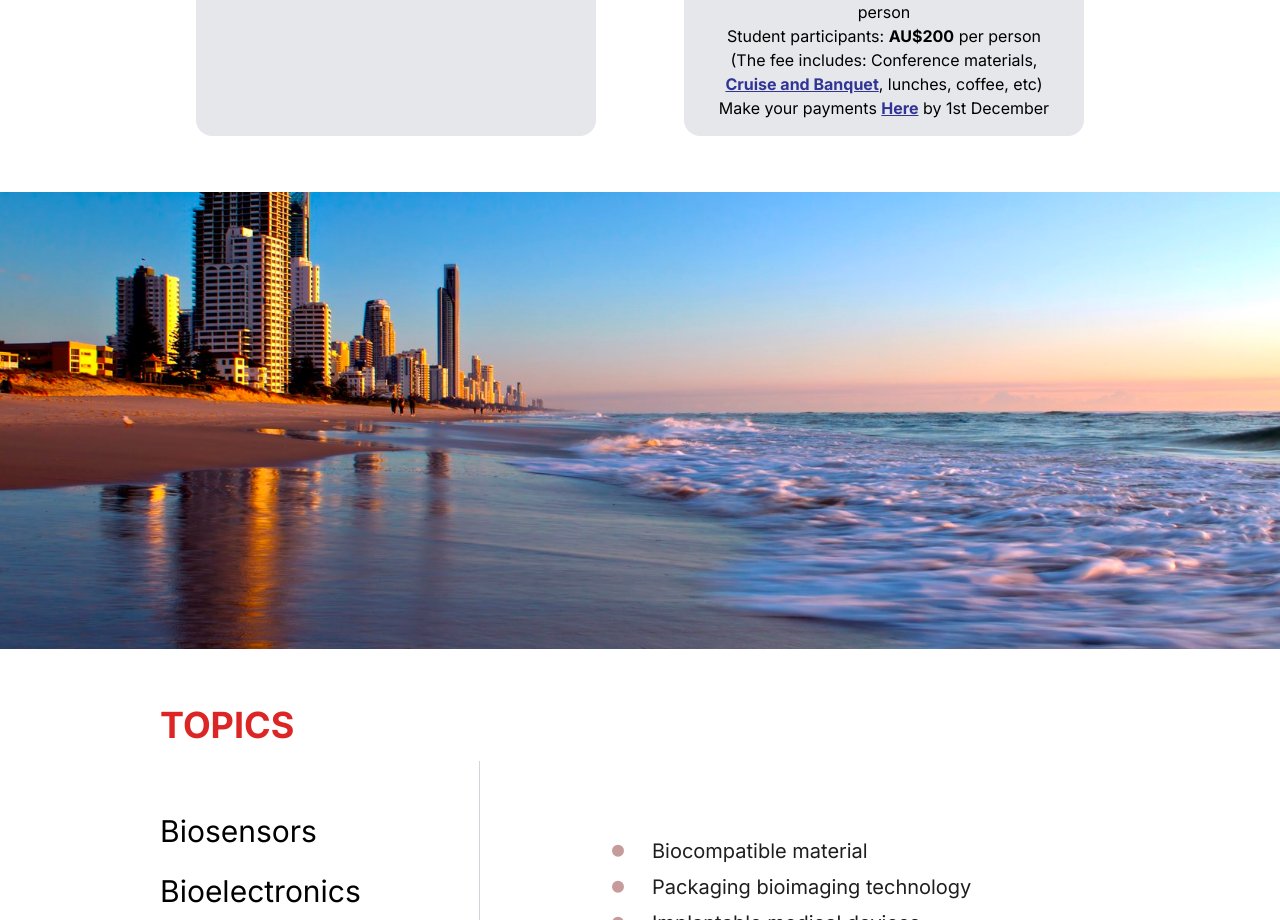
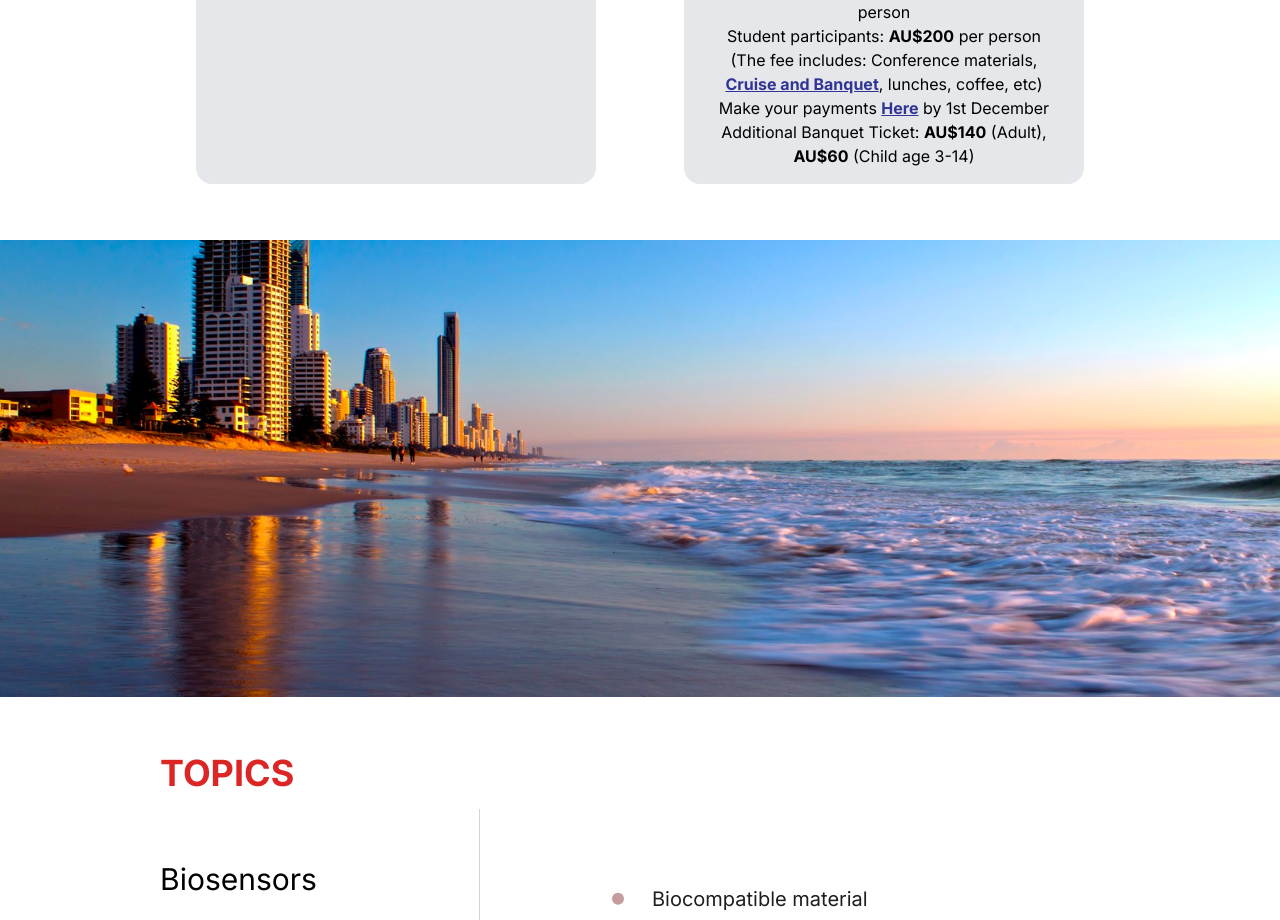
Before and after one commit to AnhisCode/bio4apps, a Next.js app: page / in a window 1280 px wide. Shown: the part 1126-2046 px from the top of the page. Built offline with nearby package versions, Linux system fonts and the light colour scheme.

Commit message:
dad update

```diff
--- a/app/page.tsx
+++ b/app/page.tsx
@@ -192,6 +192,9 @@ export default function Home() {
                                 Make your payments <Link href={"https://app.secure.griffith.edu.au/griffithpay/international-conference-on-biosensors-bioelectronics-biomedical-devices-biomems-nems-and-applications.html"}
                                                          target="_blank" className={"underline text-blue font-bold"}>Here</Link> by 1st December
                             </div>
+                            <div>
+                                Additional Banquet Ticket: <span className={"font-bold"}>AU$140</span> (Adult), <span className={"font-bold"}>AU$60</span> (Child age 3-14)
+                            </div>
                         </div>
                     </div>
 
```
